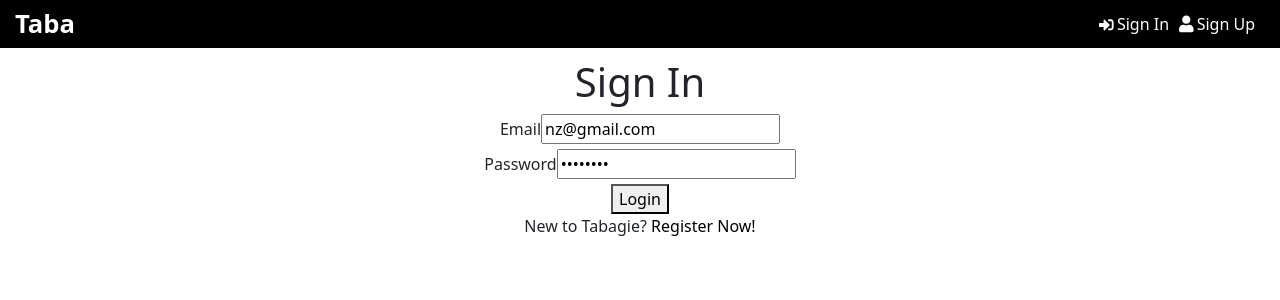
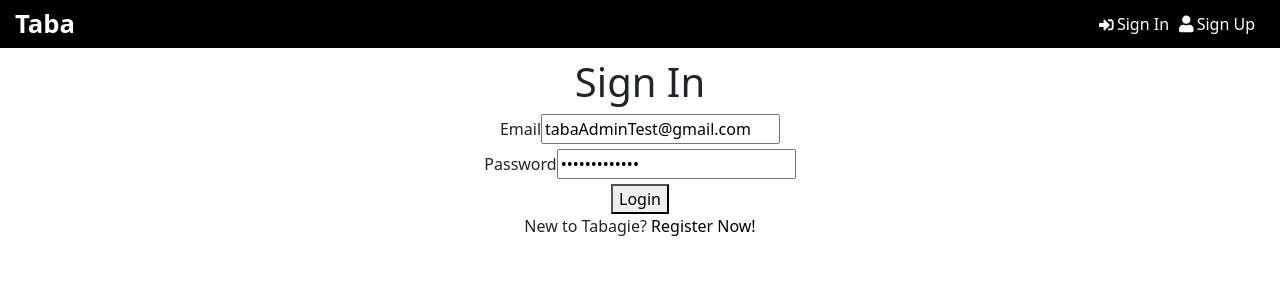
Before and after one commit to brian-pan/taba-retail, a React (Vite) app in the folder frontend/: page /login in a window 1280 px wide. Shown: the top 300 px of the page. Built offline with nearby package versions, Linux system fonts and the light colour scheme.

Commit message:
upd test creds.

```diff
--- a/frontend/src/screens/LoginScreen.tsx
+++ b/frontend/src/screens/LoginScreen.tsx
@@ -13,8 +13,8 @@ import "../styles/screens/LoginScreen.scss";
 interface LoginScreenProps {}
 
 const LoginScreen: React.FunctionComponent<LoginScreenProps> = () => {
-  const [email, setEmail] = useState<string>("nz@gmail.com");
-  const [password, setPassword] = useState<string>("nz123123");
+  const [email, setEmail] = useState<string>("tabaAdminTest@gmail.com");
+  const [password, setPassword] = useState<string>("tabaadmintest");
 
   const navigate = useNavigate();
   const dispatch = useDispatch();
```
